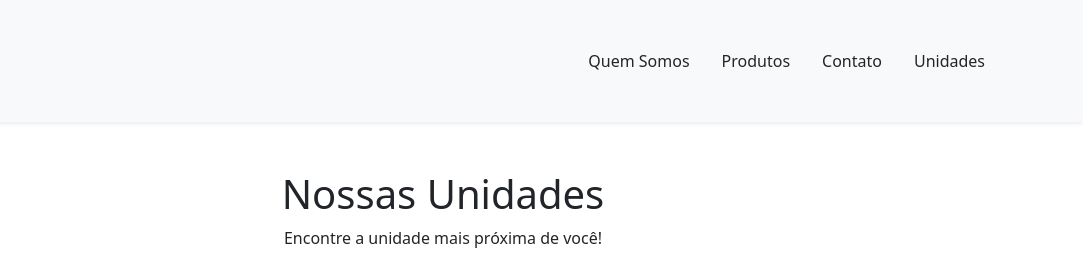
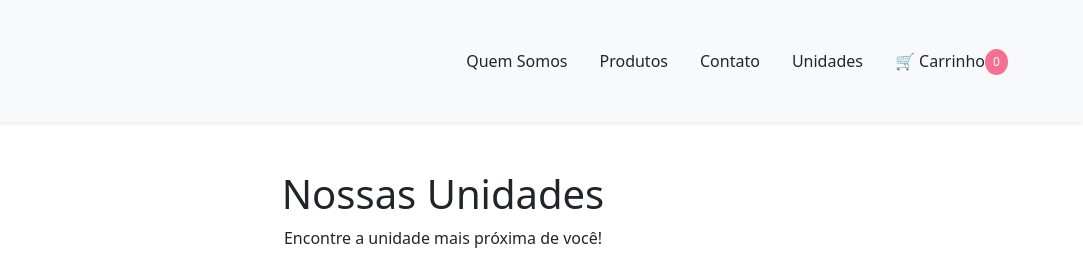
Before and after one commit to Patiivitor/donut-v1.0, a plain HTML site: page unidades.html in a window 1280 px wide. Shown: the top 264 px of the page, 197-1280 px from the left. Drawn offline with nearby package versions, Linux system fonts and the light colour scheme.

Commit message:
Update unidades.html

```diff
--- a/unidades.html
+++ b/unidades.html
@@ -16,9 +16,9 @@
     <!-- Menu -->
     <header class="bg-light p-3 shadow-sm">
       <div class="container d-flex justify-content-between align-items-center">
-        <a href="index.html"
-          ><img src="./imagens/logo.png" alt="Logo Sweet Donut" class="logo"
-        /></a>
+        <a href="index.html">
+          <img src="./imagens/logo.png" alt="Logo Sweet Donut" class="logo" />
+        </a>
         <nav>
           <ul class="nav">
             <li class="nav-item">
@@ -32,6 +32,15 @@
             </li>
             <li class="nav-item">
               <a class="nav-link text-dark" href="unidades.html">Unidades</a>
+            </li>
+            <li class="nav-item">
+              <a
+                class="nav-link text-dark cart-icon"
+                href="finalizarCompra.html"
+              >
+                🛒 Carrinho
+                <span class="cart-badge" id="cart-total">0</span>
+              </a>
             </li>
           </ul>
         </nav>
```
